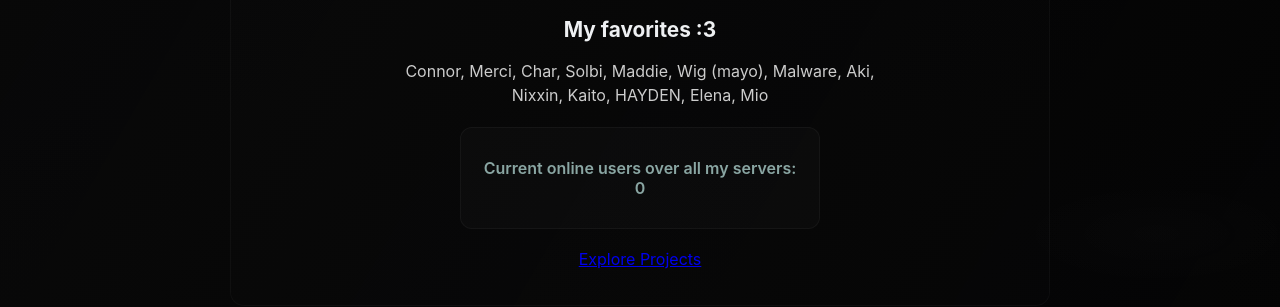
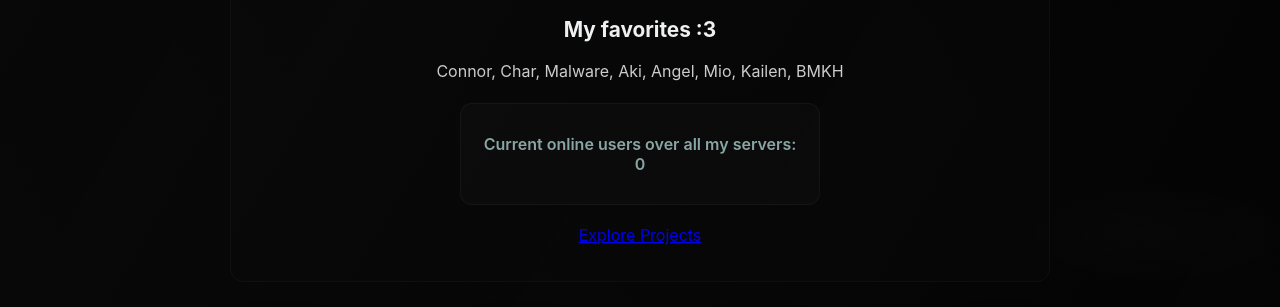
Before and after one commit to 0Chessz0/Chessz, a plain HTML site: page index.html in a window 1280 px wide. Shown: the part 493-800 px from the top of the page. Drawn offline with Linux system fonts and the light colour scheme; no server answers.

Commit message:
Update index.html

```diff
--- a/index.html
+++ b/index.html
@@ -37,8 +37,8 @@
 
       <h2 class="favorites-title">My favorites :3</h2>
       <p class="favorites-list">
-        Connor, Merci, Char, Solbi, Maddie, Wig (mayo), Malware, Aki, Nixxin,
-        Kaito, HAYDEN, Elena, Mio
+        Connor, Char, Malware, Aki,
+        Angel, Mio, Kailen, BMKH
       </p>
 
       <!-- Online users section -->
```
